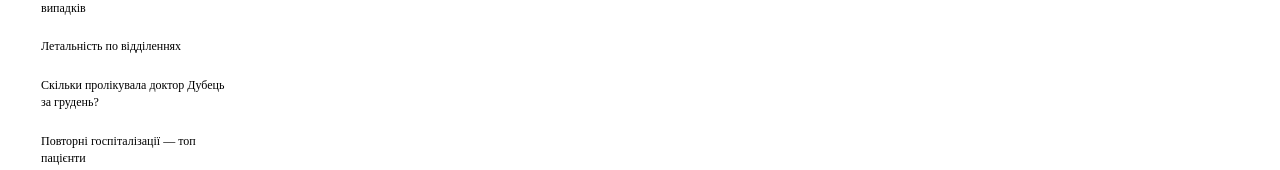
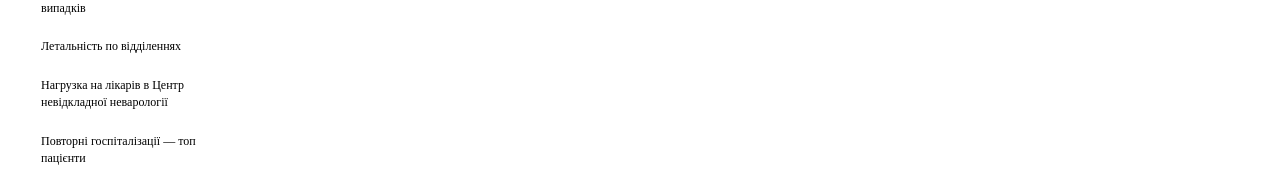
Before and after one commit to julbly38-a11y/hospital-agent, a Next.js app: page / in a window 1280 px wide. Shown: the part 284-454 px from the top of the page. Built offline with nearby package versions, Linux system fonts and the light colour scheme.

Commit message:
Update index.js

```diff
--- a/pages/index.js
+++ b/pages/index.js
@@ -8,7 +8,7 @@ const EXAMPLES = [
   'Пікові навантаження по годинах',
   'Топ 10 діагнозів за кількістю випадків',
   'Летальність по відділеннях',
-  'Скільки пролікувала доктор Дубець за грудень?',
+  'Нагрузка на лікарів в Центр невідкладної неварології',
   'Повторні госпіталізації — топ пацієнти',
   'Навантаження по днях тижня',
 ]
```
